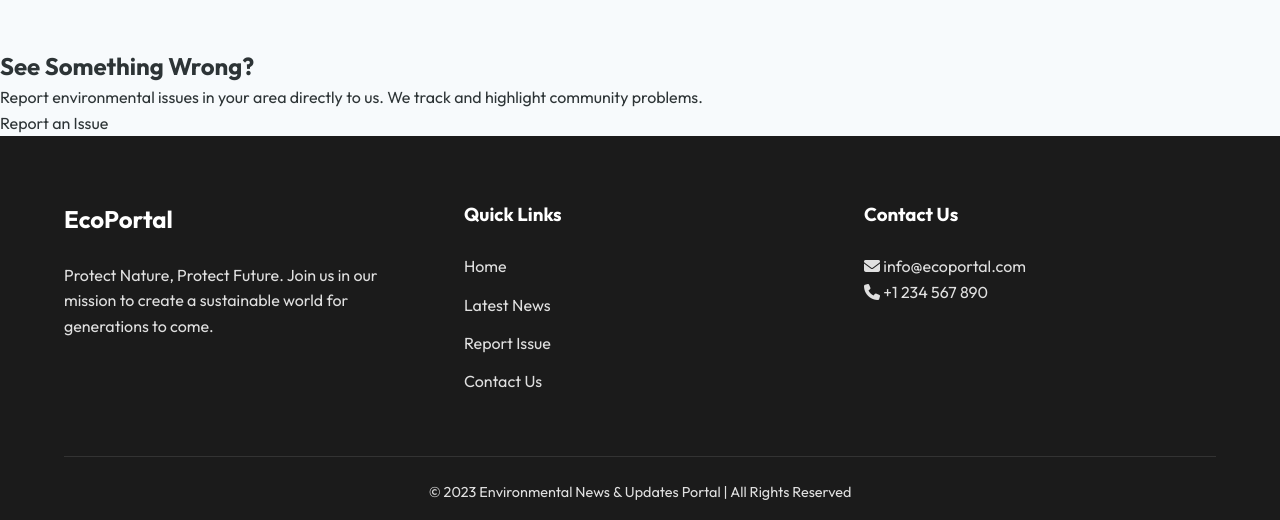
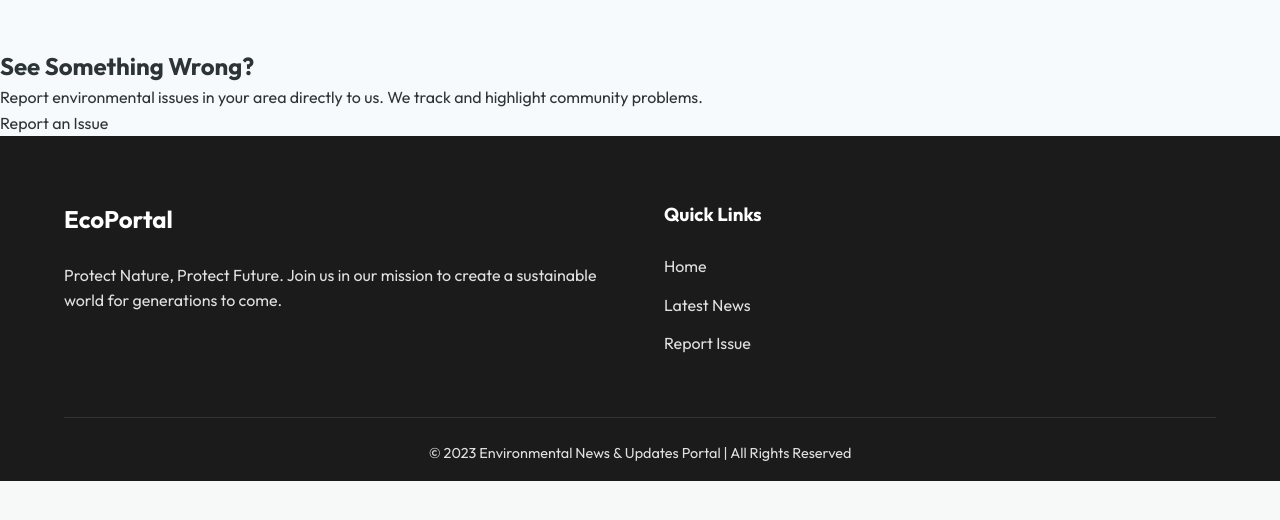
Before and after one commit to bk2821120-hub/eco-portal, a Flask app: page / in a window 1280 px wide. Shown: the part 1209-1729 px from the top of the page. After the commit the page ends 1690 px from the top, so only its background shows below. Run offline with Flask 3, Linux system fonts and the light colour scheme.

Commit message:
Remove contact page, model, and links

```diff
--- a/app.py
+++ b/app.py
@@ -60,13 +60,6 @@ class Issue(db.Model):
     image_filename = db.Column(db.String(100), nullable=True)
     date_reported = db.Column(db.DateTime, default=datetime.utcnow)
 
-class ContactMessage(db.Model):
-    id = db.Column(db.Integer, primary_key=True)
-    name = db.Column(db.String(100), nullable=False)
-    email = db.Column(db.String(120), nullable=False)
-    subject = db.Column(db.String(100), nullable=False)
-    message = db.Column(db.Text, nullable=False)
-    date_sent = db.Column(db.DateTime, default=datetime.utcnow)
 
 @login_manager.user_loader
 def load_user(user_id):
@@ -284,26 +277,6 @@ def my_reports():
     return render_template('my_reports.html', reports=user_reports)
 
 
-@app.route('/contact', methods=['GET', 'POST'])
-def contact():
-    if request.method == 'POST':
-        name = request.form.get('name')
-        email = request.form.get('email')
-        subject = request.form.get('subject')
-        message = request.form.get('message')
-
-        new_msg = ContactMessage(
-            name=name,
-            email=email,
-            subject=subject,
-            message=message
-        )
-        db.session.add(new_msg)
-        db.session.commit()
-        flash('Message sent successfully! We will get back to you soon.', 'success')
-        return redirect(url_for('contact'))
-
-    return render_template('contact.html')
 
 @app.route('/climate')
 def climate():
--- a/templates/base.html
+++ b/templates/base.html
@@ -59,7 +59,6 @@
             <li><a href="{{ url_for('home') }}">Home</a></li>
             <li><a href="{{ url_for('news') }}">News</a></li>
             <li><a href="{{ url_for('report') }}">Report Issue</a></li>
-            <li><a href="{{ url_for('contact') }}">Contact</a></li>
             {% if current_user.is_authenticated %}
             <li><a href="{{ url_for('logout') }}" class="btn-nav">Logout</a></li>
             {% else %}
@@ -102,13 +101,7 @@
                     <li><a href="{{ url_for('home') }}">Home</a></li>
                     <li><a href="{{ url_for('news') }}">Latest News</a></li>
                     <li><a href="{{ url_for('report') }}">Report Issue</a></li>
-                    <li><a href="{{ url_for('contact') }}">Contact Us</a></li>
                 </ul>
-            </div>
-            <div class="footer-section contact">
-                <h3>Contact Us</h3>
-                <p><i class="fas fa-envelope"></i> info@ecoportal.com</p>
-                <p><i class="fas fa-phone"></i> +1 234 567 890</p>
             </div>
         </div>
         <div class="footer-bottom">
```
